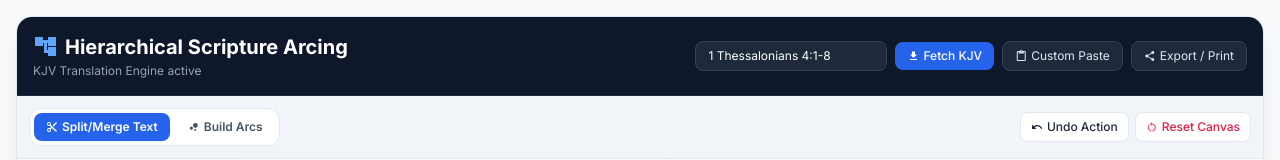
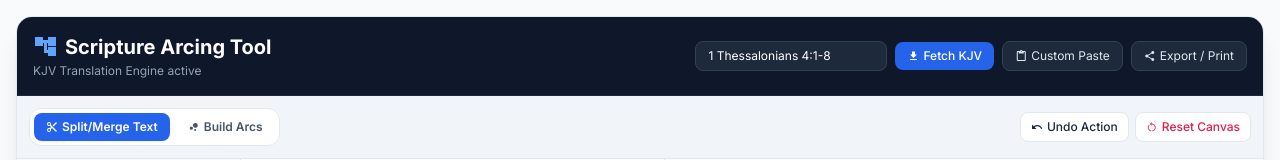
Before and after one commit to scripture-arcing/arc-tool, a plain HTML site: page index.html in a window 1280 px wide. Shown: the top 160 px of the page. Drawn offline with nearby package versions, Linux system fonts and the light colour scheme.

Commit message:
Update index.html

```diff
--- a/index.html
+++ b/index.html
@@ -3,7 +3,7 @@
 <head>
     <meta charset="UTF-8">
     <meta name="viewport" content="width=device-width, initial-scale=1.0">
-    <title>Hierarchical Scripture Arcing Workspace</title>
+    <title>Scripture Arcing Tool</title>
     <!-- 1. External Libraries -->
     <script src="https://cdn.tailwindcss.com"></script>
     <link href="https://fonts.googleapis.com/css2?family=Inter:wght@300;400;500;600;700&display=swap" rel="stylesheet">
@@ -140,7 +140,7 @@
             <div>
                 <h1 class="text-xl font-bold flex items-center gap-2">
                     <span class="material-icons text-blue-400 font-bold">account_tree</span>
-                    Hierarchical Scripture Arcing
+                    Scripture Arcing Tool
                 </h1>
                 <p class="text-slate-400 text-xs mt-0.5" id="passage-title">KJV Translation Engine active</p>
             </div>
```
